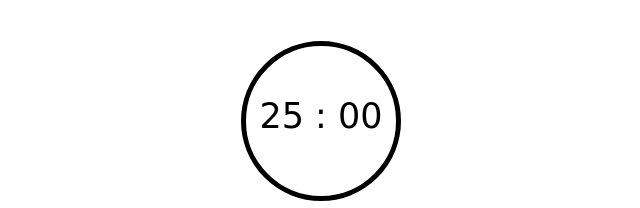
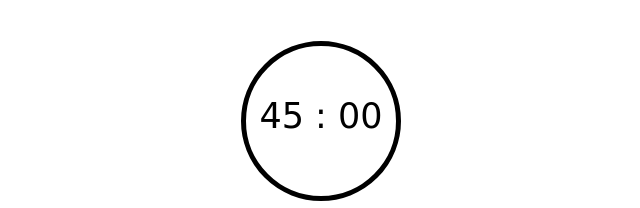
Before and after one commit to Tom97-433/notion-widget, a plain HTML site: page index.html in a window 1280 px wide. Shown: the top 208 px of the page, 319-959 px from the left. Drawn offline with Linux system fonts and the light colour scheme; a web font is replaced by a local one.

Commit message:
Update index.html

```diff
--- a/index.html
+++ b/index.html
@@ -82,7 +82,7 @@
       <div id="container">
         <div id="timer">
           <div id="time">
-            <span id="minutes">25</span>
+            <span id="minutes">45</span>
             <span id="colon">:</span>
             <span id="seconds">00</span>
           </div>
```
